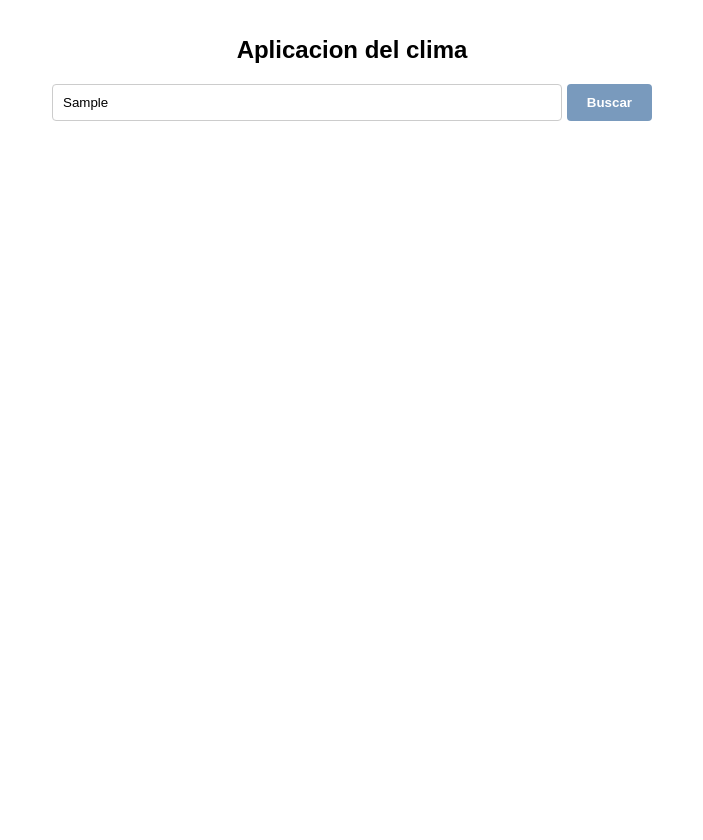
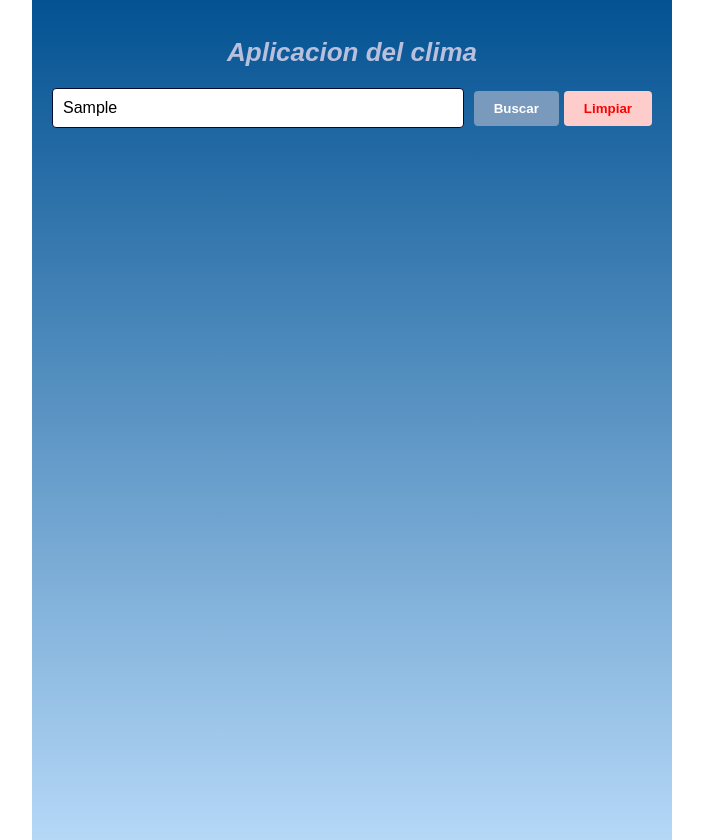
Before and after one commit to CristianEmanuelCamposFuentes/wheather-app, a React (Vite) app: page / in a window 1280 px wide. Both pictures are taken after typing "Sample" into the empty fields and a click on the button "Buscar". Shown: the whole page, without its empty margins (288-991 px from the left). Before the commit the page ends 800 px from the top, so only its background shows below. Built offline with nearby package versions, Linux system fonts and the light colour scheme; no server answers.

Commit message:
Create clean function button

```diff
--- a/src/WeatherApp.jsx
+++ b/src/WeatherApp.jsx
@@ -8,13 +8,17 @@ export const WeatherApp = () => {
 
   const [ciudad, setCiudad] = useState('');
   const [dataClima, setDataClima] = useState(null);
+  const [isVisible, setIsVisible] = useState(false);
   const handleCambioCiudad = (e) => {
     setCiudad(e.target.value);
   }
 
   const handleSubmit = (e) => {
     e.preventDefault();
-    if (ciudad.length > 0) fetchClima();
+    if (ciudad.length > 0) {
+      setIsVisible(true);
+      fetchClima();
+    }
   }
 
   const fetchClima = async () => {
@@ -29,24 +33,39 @@ export const WeatherApp = () => {
     }
   }
 
+  const handleClean = () => {
+    setCiudad('');
+    setDataClima(null);
+    setIsVisible(false);
+  }
+
   return (
     <div className="container">
       <h1>Aplicacion del clima</h1>
 
-      <form onSubmit={handleSubmit}>
+      <form className="form-container" onSubmit={handleSubmit}>
+        <div className="input-container">
           <input
             type="text"
             value={ciudad}
             onChange={handleCambioCiudad}
             placeholder="Ciudad" />
           <button type="submit">Buscar</button>
+          {
+            isVisible && (
+              <button className="clean" type="button" onClick={handleClean}>
+                Limpiar
+              </button>
+            )}
+        </div>
       </form>
       {
-        dataClima && (
+        // Si dataClima es distinto de null se muestra la informacion
+        isVisible && dataClima && (
           <div className="clima-container">
             <h2 className="clima-location">{dataClima.name}, {dataClima.sys.country}</h2>
             <p className="clima-description">{dataClima.weather[0].description}</p>
-            <img src={`http://openweathermap.org/img/wn/${dataClima.weather[0].icon}@2x.png`} />
+            <img alt="Clima" src={`http://openweathermap.org/img/wn/${dataClima.weather[0].icon}@2x.png`} />
             <p className="clima-temperature">Temperatura: {parseInt(dataClima?.main?.temp - difKelvin)} °C</p>
           </div>
         )
--- a/src/styles/weatherStyles.css
+++ b/src/styles/weatherStyles.css
@@ -7,26 +7,51 @@ body {
 }
 
 .container {
+  min-width: 300px;
   max-width: 600px;
   margin: 0 auto;
   padding: 20px;
+  background: linear-gradient(to bottom, #035292, #b5d8f7);
+  height: 100vh;
 }
 
 h1 {
-  font-size: 24px;
+  font-size: 26px;
+  font-style: italic;
+  color: #b8c0dd;
+  font-weight: bold;
   margin-bottom: 20px;
 }
 
-form {
+.form-container {
   display: flex;
-  margin-bottom: 20px;
+  flex-direction: column;
+  align-items: center;
+}
+
+.input-container {
+  display: flex;
+  align-items: center;
+  width: 100%;
+  margin-bottom: 10px;
+}
+
+.input-container input {
+  flex: 1;
+  margin-right: 5px;
+}
+
+.input-container button {
+  flex-shrink: 0;
 }
 
 input[type="text"] {
   flex: 1;
   padding: 10px;
-  border: 1px solid #ccc;
+  border: 1px solid #010c31;
   border-radius: 4px;
+  font-size: 16px;
+  margin-bottom: 5px;
 }
 
 button {
@@ -38,11 +63,29 @@ button {
   border-radius: 4px;
   cursor: pointer;
   margin-left: 5px;
+  margin-bottom: 5px;
   transition: background-color 0.3s ease;
 }
 
 button:hover {
   background-color: #0056b3;
+}
+
+.clean {
+  padding: 10px 20px;
+  background-color: #ffcccc;
+  color: #ff0000;
+  font-weight: bold;
+  border: none;
+  border-radius: 4px;
+  cursor: pointer;
+  margin-left: 5px;
+  transition: background-color 0.3s ease;
+}
+
+.clean:hover {
+  background-color: #b60101;
+  color: #ffffff;
 }
 
 h2 {
```
Lines whose indentation alone changed are shown as unchanged.
